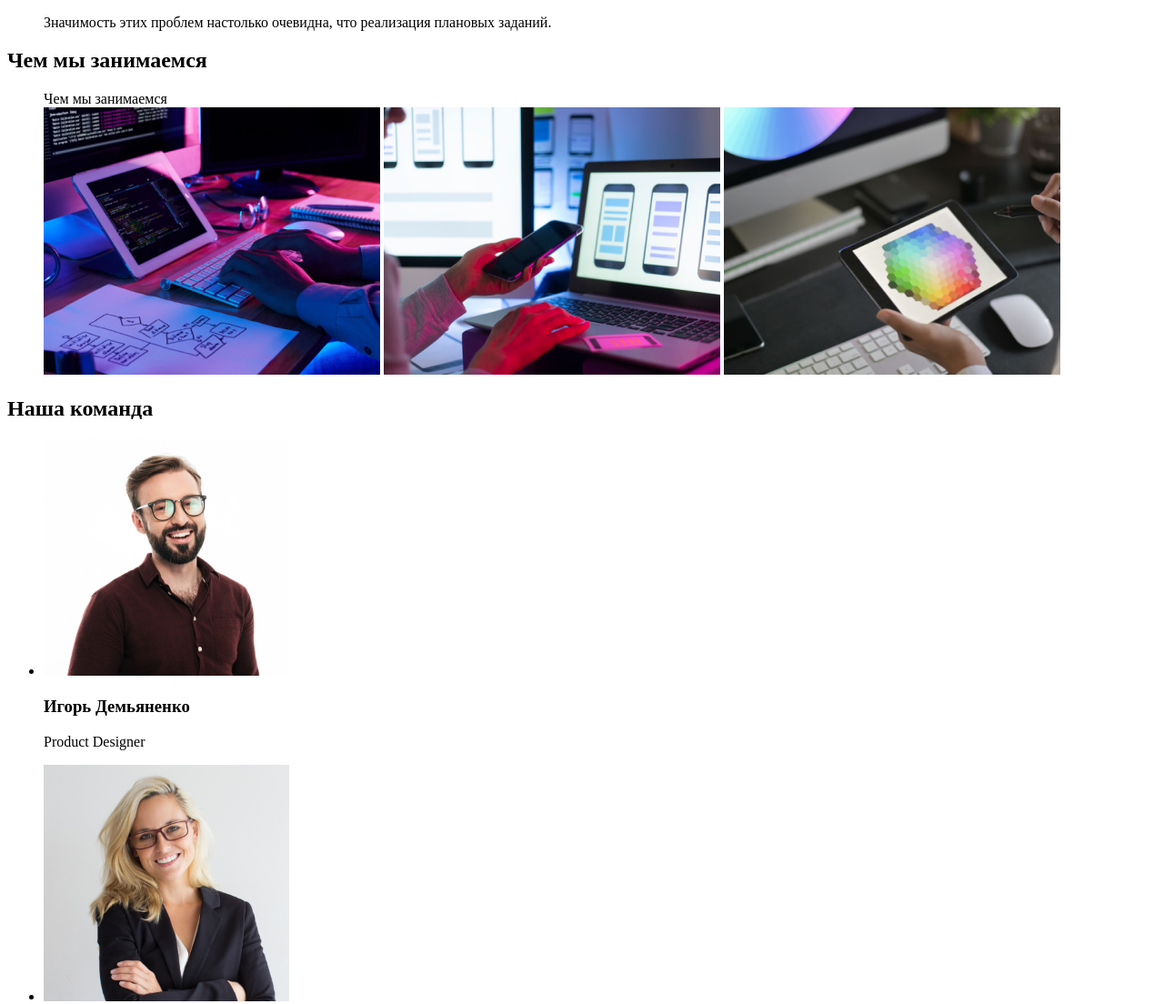
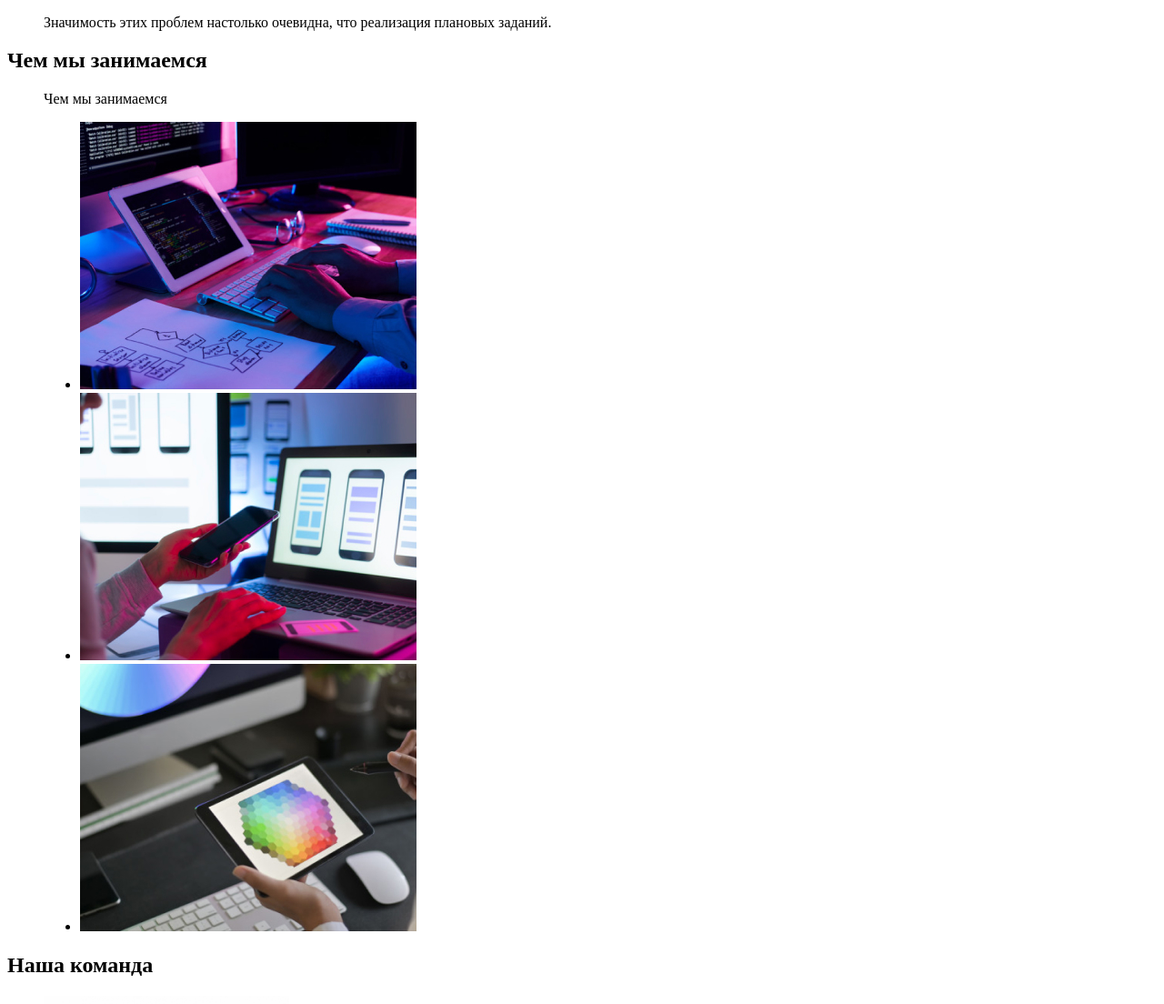
Before and after one commit to JulieJud/goit-markup-hw-01, a plain HTML site: page index.html in a window 1280 px wide. Shown: the part 491-1595 px from the top of the page at 91% size. Drawn offline with Linux system fonts and the light colour scheme.

Commit message:
обновляет формат картинки

```diff
--- a/index.html
+++ b/index.html
@@ -81,14 +81,20 @@
         <h2>Чем мы занимаемся</h2>
        <figure>
         <figcaption>Чем мы занимаемся</figcaption>
+        <ul>
+            <li>
+                <img src="images/box1.jpg" width="370" height="294" alt="кисти рук печатающие код">
 
-                <img src="images/box-1.png" width="370" height="294" alt="кисти рук печатающие код">
+            </li>
+            <li>
+                <img src="images/box2.jpg" width="370" height="294" alt="показывает поддержку мобильных приложений">
+            </li>
+            <li>
+                <img src="images/box3.jpg" width="370" height="294" alt="палитра цветов">
 
+            </li>
 
-                <img src="images/box-2.png" width="370" height="294"  alt="показывает поддержку мобильных приложений">
-
-
-                <img src="images/box-3.png" width="370" height="294"  alt="палитра цветов">
+                </ul>
 
         </figure>
     </section>
@@ -131,8 +137,7 @@
         </a>
         <address>
              г. Киев, пр-т Леси Украинки, 26 <br>
-        </address>
-        <address>
+
              <a class="mail" href="maito:info@example.com"> info@example.com</a> <br>
 
              <a class="tel" href="tel:+38096111111"> +38 096 111 111 11</a>
```
Also changed, not shown: images/box1.jpg (added), images/box2.jpg (added), images/box3.jpg (added).
